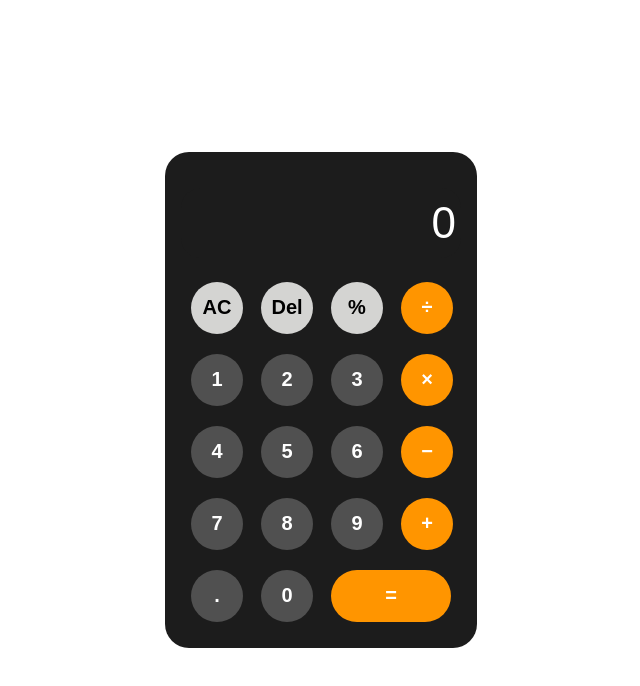
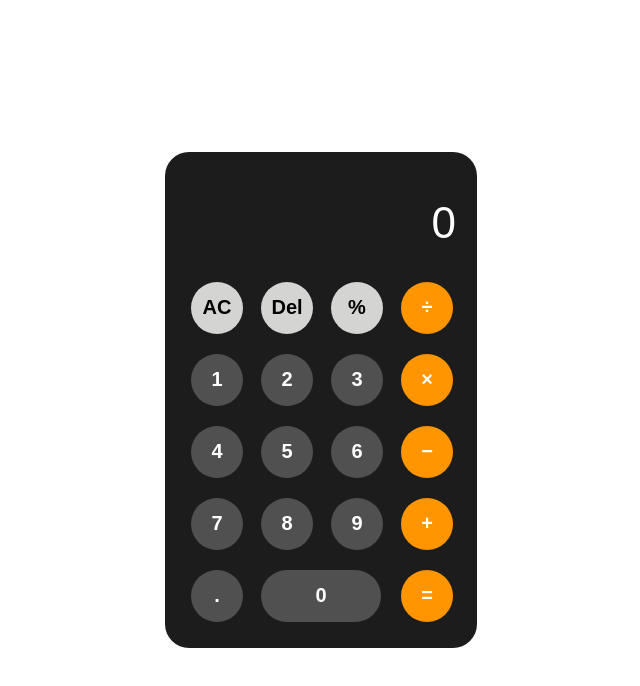
Before and after one commit to phani-sekhar/calculator, a plain HTML site: page index.html in a window 1280 px wide. Shown: the whole page, without its empty margins (319-959 px from the left). Drawn offline with Linux system fonts and the light colour scheme.

Commit message:
changed zero and equlaaaaaaaaato signs

```diff
--- a/style.css
+++ b/style.css
@@ -48,11 +48,15 @@ button {
   text-align: center;
   font-weight: 600;
 }
-
-.equalTo {
+.zero {
   width: 120px;
   border-radius: 30px;
+  grid-column: span 2;
 }
+/* .equalTo {
+  width: 120px;
+  border-radius: 30px;
+} */
 /* Color Classes */
 .orange {
   background-color: #ff9500;
```
